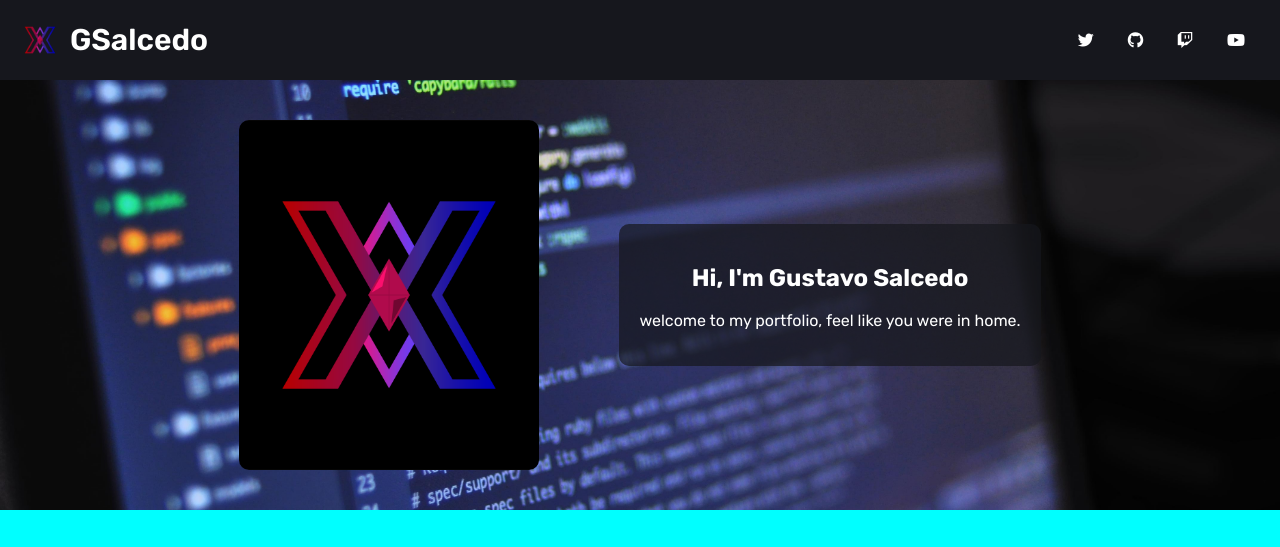
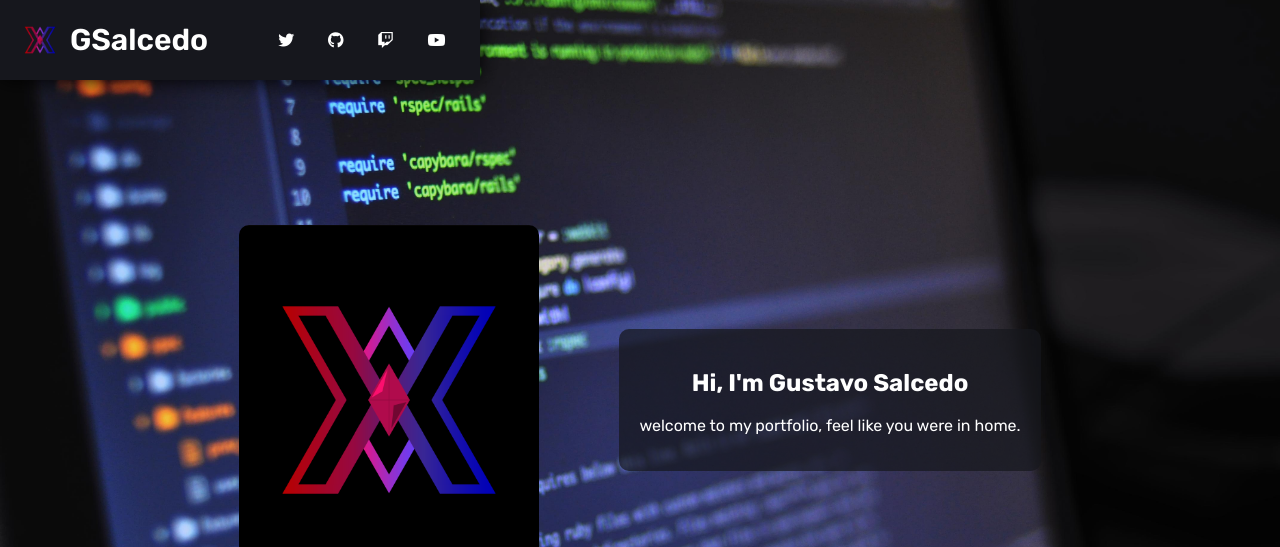
Before and after one commit to xBlaxk/Gsalcedo-website, a plain HTML site: page index.html in a window 1280 px wide. Shown: the top 547 px of the page. Drawn offline with Linux system fonts and the light colour scheme; grey boxes are pictures that could not be loaded.

Commit message:
Update styles

```diff
--- a/index.html
+++ b/index.html
@@ -14,7 +14,7 @@
         <script src="https://kit.fontawesome.com/5c0526738d.js" crossorigin="anonymous"></script>
     </head>
     <body>
-        <header>
+        <nav>
             <div class="homeButton">
                 <a class="homeButton_link" href="index.html">
                     <img class="homeButton_logo" src="img/blaxk-logo.png">
@@ -29,7 +29,7 @@
                     <li class="mediaLinks_listItem"><a class="mediaLinks_link" href="https://www.youtube.com/channel/UCBRDqTL2PykQgwqgpJfZzig"><i class="fab fa-youtube"></i></a></li>
                 </ul>
             </div>
-        </header>
+        </nav>
         <div class="introduction sections">
             <div class="introduction_pic-frame picture-frame">
                 <img class="introduction_pic picture" src="img/Gustavo-pic.png">
--- a/style.css
+++ b/style.css
@@ -8,13 +8,17 @@ body, html {
     margin: 0;
 }
 
-header {
+header, nav {
     background: #16171D;
     display: flex;
     flex-wrap: wrap;
     align-items: center;
     box-shadow: 0 0 20px black ;
+    position: fixed;
+    left: 0;
+    top: 0;
 }
+
 
 h2, p, a {
     text-align: center;
@@ -35,7 +39,7 @@ h2, p, a {
     flex-wrap: wrap;
     align-items: center;
     justify-content: center;
-    height: auto;
+    align-content: center;
 }
 
 .picture {
@@ -112,6 +116,8 @@ h2, p, a {
     background-size: cover;
     background-repeat: no-repeat;
     background-position: center;
+    height: 100vh;
+
 }
 
 /* SECTION-2 ABOUTME */
```
